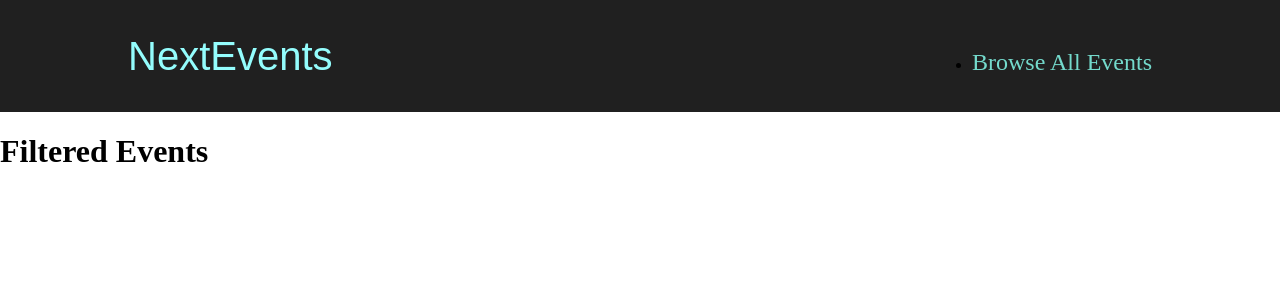
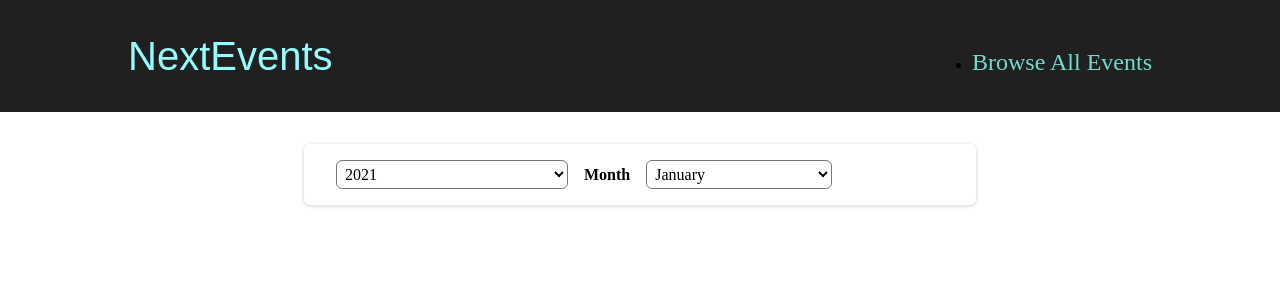
Before and after one commit to sayfelanjos/Next.js-React---The-Complete-Guide-incl.-Two-Paths-, a Next.js app: page /events/EventsSearch in a window 1280 px wide. Shown: the top 300 px of the page. Built offline with nearby package versions, Linux system fonts and the light colour scheme.

Commit message:
Adding Filter for Events

```diff
--- /dev/null
+++ b/pages/events/EventSearch.module.css
@@ -0,0 +1,69 @@
+.form {
+    margin: 2rem auto;
+    box-shadow: 0 1px 4px rgba(0,0,0,0.2);
+    padding: 1rem;
+    background-color: white;
+    border-radius: 6px;
+    width: 90%;
+    max-width: 40rem;
+    display: flex;
+    justify-content: space-between;
+    flex-direction: column;
+    gap: 1rem;
+}
+
+.controls {
+    width: 100%;
+    display: flex;
+    gap: 1rem;
+    flex-direction: column;
+}
+
+.control {
+    flex: 1;
+    display: flex;
+    gap: 1rem;
+    align-items: center;
+    justify-content: space-between;
+}
+
+.control label {
+    font-weight: bold;
+}
+
+.control select {
+    font: inherit;
+    background-color: white;
+    border-radius: 6px;
+    width: 70%;
+    padding: 0.25rem;
+}
+
+.form button {
+    width: 100%;
+    font: inherit;
+    padding: 0.25rem 0.5rem;
+    background-color: #03be9f;
+    border: 1px solid #03be9f;
+    color: #dafff7;
+    border-radius: 4px;
+}
+
+@media (min-width: 768px) {
+    .form {
+        flex-direction: row;
+    }
+
+    .controls {
+        width: 80%;
+        flex-direction: row;
+    }
+
+    .control select {
+        width: 100%;
+    }
+
+    .form button {
+        width: 20%;
+    }
+}
--- /dev/null
+++ b/pages/events/EventsSearch.jsx
@@ -0,0 +1,36 @@
+import styles from "./EventSearch.module.css";
+
+const EventsSearch = (props) => {
+  return (
+    <form className={styles.form}>
+      <div className={styles.controls}>
+        <div className={styles.control}>
+          <label htmlFor="year"></label>
+            <select id="year">
+              <option value="2021">2021</option>
+              <option value="2022">2022</option>
+            </select>
+        </div>
+        <div className={styles.control}>
+          <label htmlFor="month">Month</label>
+          <select name="" id="month">
+            <option value="1">January</option>
+            <option value="2">February</option>
+            <option value="3">March</option>
+            <option value="4">April</option>
+            <option value="5">May</option>
+            <option value="6">June</option>
+            <option value="7">July</option>
+            <option value="8">August</option>
+            <option value="9">September</option>
+            <option value="10">October</option>
+            <option value="11">November</option>
+            <option value="12">December</option>
+          </select>
+        </div>
+      </div>
+    </form>
+  );
+};
+
+export default EventsSearch;
```
Also changed, not shown: pages/events/index.jsx (+6 -2 lines).
